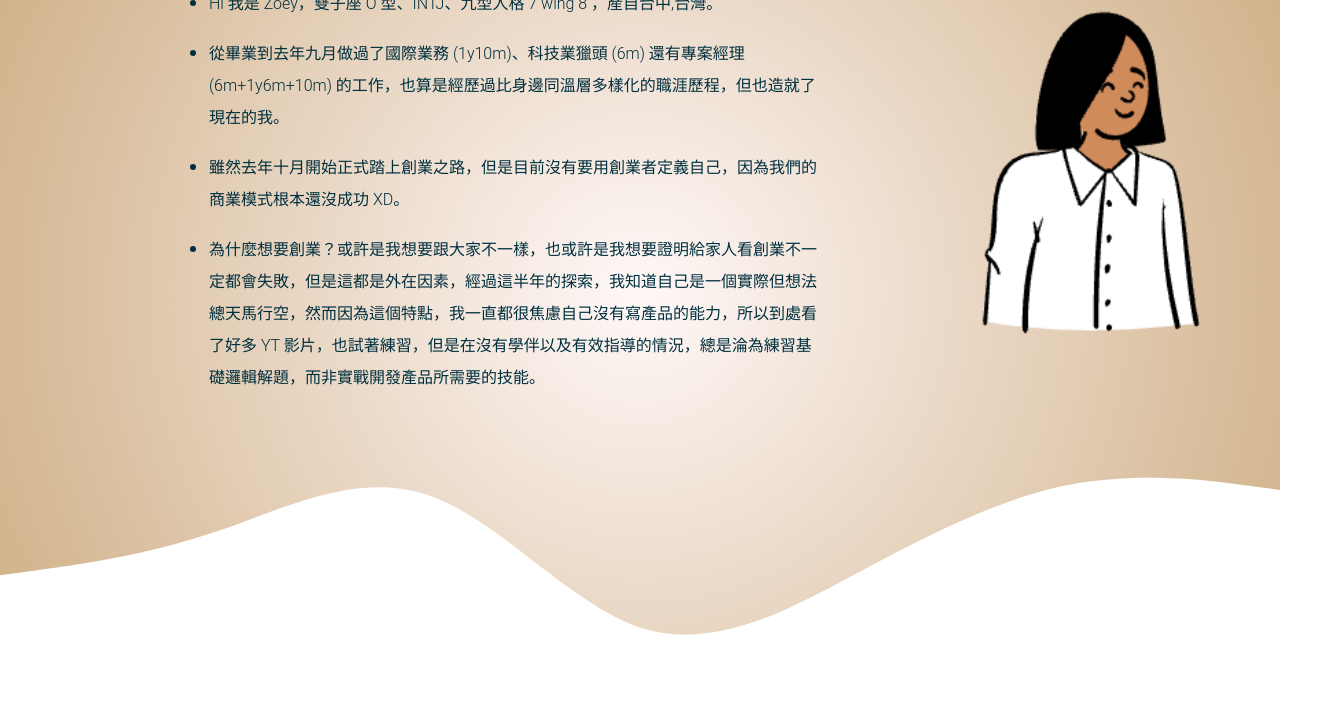
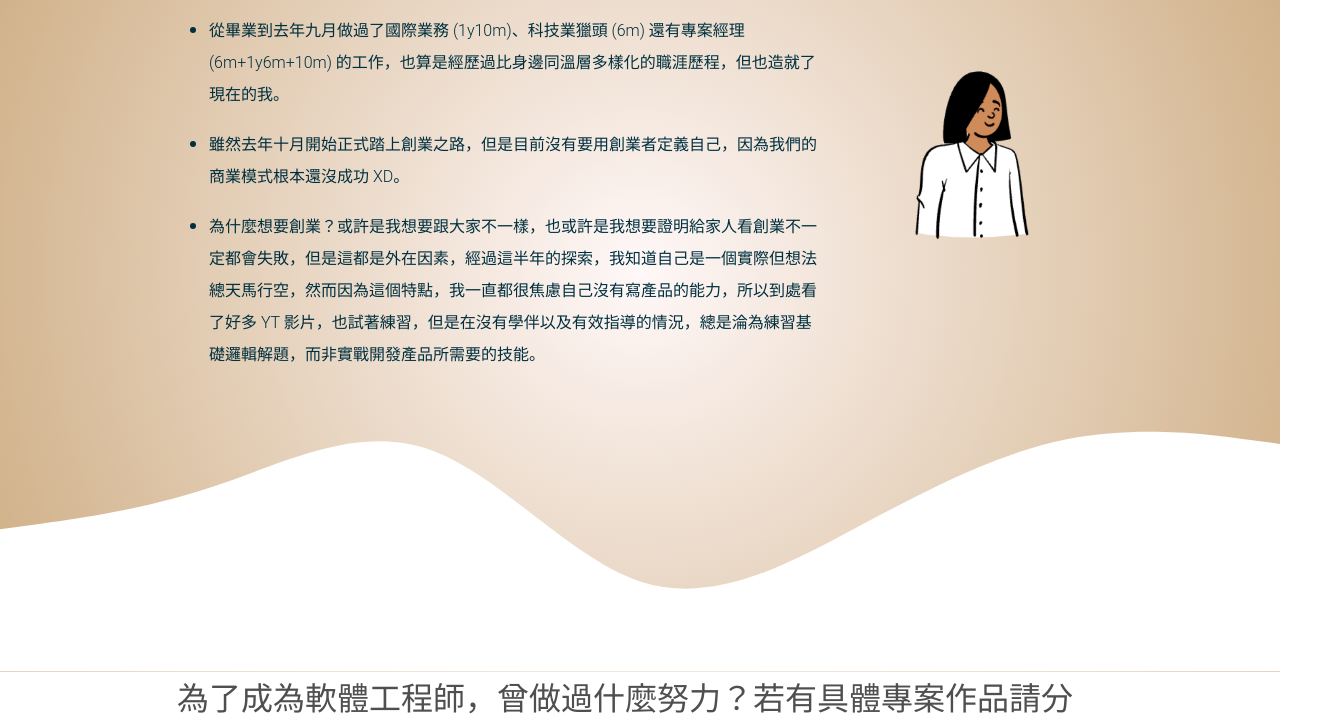
Before and after one commit to theboldzoey/wehelpapplication, a plain HTML site: page index.html in a window 1280 px wide. Shown: the part 211-931 px from the top of the page, 1342 px wide, since content can reach past the window. Drawn offline with Linux system fonts and the light colour scheme.

Commit message:
img update

```diff
--- a/index.html
+++ b/index.html
@@ -65,7 +65,7 @@
             </ul>
           </div>
           <div class="col-md-3 mt-3">
-            <img src="/img/zoey.png" alt="notion avatar" />
+            <img class="fitSize" src="img/zoey.png" alt="" />
           </div>
         </div>
       </div>
```
